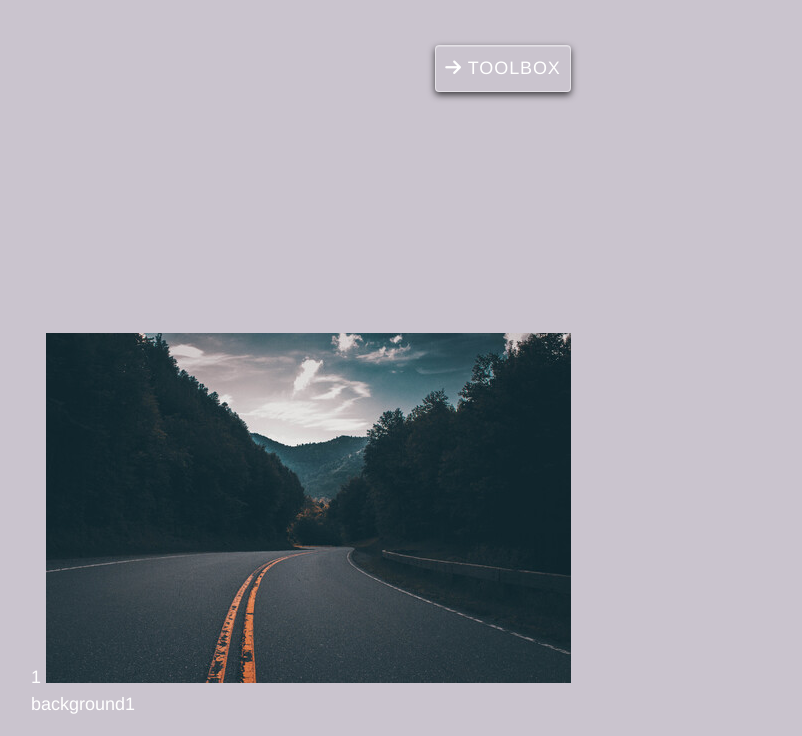
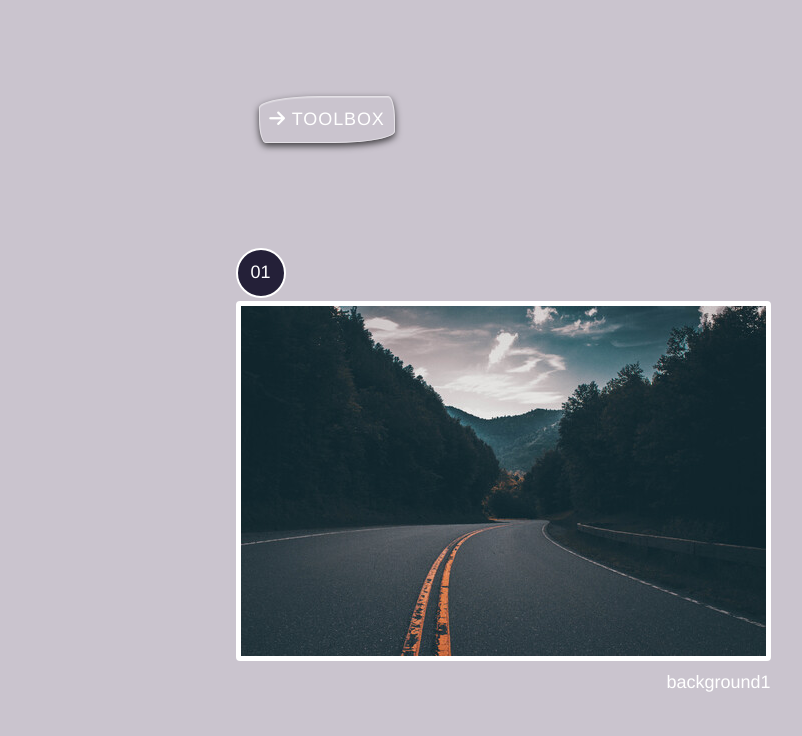
Before and after one commit to Ramzi-B/carrousel_js, a plain HTML site: page index.html in a window 1280 px wide. Shown: the part 81-817 px from the top of the page, without its empty margins (137-939 px from the left). Drawn offline with Linux system fonts and the light colour scheme.

Commit message:
Create function animateSlide make some fix and update css, html

```diff
--- a/css/style.css
+++ b/css/style.css
@@ -34,29 +34,26 @@ header h1 {
 }
 
 .toolbox-wrapper,
-.toolbox-navbar {
+.toolbox-trigger,
+.toolbox {
     display: flex;
     justify-content: center;
     align-items: center;
     padding: 2em;
 }
-.toolbox {
+.toolbox__navbar {
     position: relative;
 }
-.toolbox ul {
+.toolbox__navbar ul {
     display: flex;
     align-items: center;
     list-style: none;
     padding: 0;
 }
-.toolbox ul li + li {
+.toolbox__navbar ul li + li {
     margin-left: 1.5em;
 }
-.toolbox #box {
-    border: 1px solid rgba(255,255,255, .3);
-    padding: 1em;
-}
-.toolbox #box {
+.toolbox__navbar #toolbox__navbar__buttons {
   -webkit-transform: scale(0.5);
   -ms-transform: scale(0);
   transform: scale(0.5);
@@ -65,7 +62,7 @@ header h1 {
   -ms-transition: all .3s;
   transition: all .3s;
 }
-.toolbox #box.openbox {
+.toolbox__navbar #toolbox__navbar__buttons.openbox {
   -webkit-transform: scale(1);
   -ms-transform: scale(1);
   transform: scale(1);
@@ -89,9 +86,9 @@ a.btn {
     overflow: hidden;
     background: transparent;
     color: #FFF;
-    -moz-border-radius: 0.4rem;
-    -webkit-border-radius: 0.4rem;
-    border-radius: 0.4rem;
+    -moz-border-radius: 45% 5% / 25% 50%;
+    -webkit-border-radius: 45% 5% / 25% 50%;
+    border-radius: 45% 5% / 25% 50%;
     -moz-transition: all 0.3s ease-in-out;
     -o-transition: all 0.3s ease-in-out;
     -webkit-transition: all 0.3s ease-in-out;
@@ -141,3 +138,30 @@ a.btn {
 .btn:hover:after {
     right: 50%;
 } */
+
+.card {
+    display: flex;
+    align-items: center;
+    justify-content: center;
+}
+.slider span {
+    position: relative;
+    display: block;
+    padding: .5em;
+    margin-bottom: 0.2em;
+    width: 50px;
+    height: 50px;
+    border-radius: 50%;
+    text-align: center;
+    background: #242038;
+    border: 2px solid #FFF;
+}
+.slider img {
+    position: relative;
+    border: 5px solid #FFF;
+    border-radius: 0.4rem;
+}
+.slider figcaption {
+    position: relative;
+    text-align: right;
+}
--- a/index.html
+++ b/index.html
@@ -4,7 +4,7 @@
     <meta charset="UTF-8">
     <meta http-equiv="X-UA-Compatible" content="IE=edge">
     <meta name="viewport" content="width=device-width, initial-scale=1.0">
-    <title>Carrousel JS</title>
+    <title>Carrousel</title>
     <!-- Normalize css -->
     <link rel="stylesheet" href="css/normalize.css">
     <!-- Style css -->
@@ -15,16 +15,20 @@
 <body>
 
     <header>
-        <h1>Carrousel JS</h1>
+        <h1>Carrousel</h1>
     </header>
 
+
+
+    <main class="container">
+
         <section class="toolbox-wrapper">
+            <div class="toolbox-trigger">
                 <a class="btn" role="button" href="#" id="toolbox-toggle"><i class="fa fa-arrow-right"></i>&nbsp;Toolbox</a>
-    </section>
-
-    <section class="toolbox-navbar">
-        <nav class="toolbox">
-            <div id="box">
+            </div>
+            <div class="toolbox">
+                <nav class="toolbox__navbar">
+                    <div id="toolbox__navbar__buttons">
                         <ul>
                             <li>
                                 <button class="btn" id="slider-previous" title="image précédente">
@@ -54,15 +58,15 @@
                         </ul>
                     </div>
                 </nav>
+            </div>
         </section>
 
-    <main class="container">
         <div class="card">
 
             <figure id="slider" class="slider">
-                <span></span>
+                <span class="slider__number"></span>
                 <img src="" alt="Photo du carrousel">
-                <figcaption></figcaption>
+                <figcaption class="slider__title"></figcaption>
             </figure>
 
         </div>
--- a/js/carrousel.js
+++ b/js/carrousel.js
@@ -1,57 +1,83 @@
 'use strict';
 
-const KEY_BACKSPACE = 32;
-const KEY_LEFT = 37;
-const KEY_RIGHT = 39;
+const KEY = {
+    BACKSPACE: 32,
+    LEFT: 37,
+    RIGHT: 39
+}
 
 let state;
 let slides = [
     {
         image: './img/background1.jpg',
         legend: 'background1',
-        number: '1'
+        number: '01'
     },
     {
         image: './img/background2.jpg',
         legend: 'background2',
-        number: '2'
+        number: '02'
     },
     {
         image: './img/background3.jpg',
         legend: 'background3',
-        number: '3'
+        number: '03'
     },
     {
         image: './img/background4.jpg',
         legend: 'background4',
-        number: '4'
+        number: '04'
     },
     {
         image: './img/background5.jpg',
         legend: 'background5',
-        number: '5'
+        number: '05'
     },
     {
         image: './img/background6.jpg',
         legend: 'background6',
-        number: '6'
+        number: '06'
     },
     {
         image: './img/background7.jpg',
         legend: 'background7',
-        number: '7'
+        number: '07'
     },
     {
         image: './img/background8.jpg',
         legend: 'background8',
-        number: '8'
+        number: '08'
     },
     {
         image: './img/background9.jpg',
         legend: 'background9',
-        number: '9'
+        number: '09'
     }
 ];
+
+let frames = [
+    {
+        transform: 'scale(.2)',
+        opacity: 0
+    },
+    {
+        opacity: 0.5
+    },
+    {
+        transform: 'scale(1)',
+        opacity: 1
+    }
+];
+
+let target = document.querySelector('#slider img');
+
+function animateSlide() {
+    target.animate(frames, {
+        duration: 1000,
+        fill: 'backwards',
+        easing: 'ease-in-out'
+    });
+}
 
 function updateSlider() {
     let sliderNumber, sliderImage, sliderLegend;
@@ -63,6 +89,7 @@ function updateSlider() {
     sliderNumber.textContent = slides[state.index].number;
     sliderImage.src = slides[state.index].image;
     sliderLegend.textContent = slides[state.index].legend;
+    animateSlide()
 }
 
 function toggleToolBox() {
@@ -70,7 +97,7 @@ function toggleToolBox() {
     icon.classList.toggle('fa-arrow-right');
     icon.classList.toggle('fa-arrow-down');
 
-    document.querySelector('.toolbox div').classList.toggle('openbox');
+    document.querySelector('.toolbox__navbar #toolbox__navbar__buttons').classList.toggle('openbox');
 }
 
 function sliderPrevious() {
@@ -136,15 +163,15 @@ function sliderRandom() {
 
 function sliderKeyUp(event) {
     switch (event.keyCode) {
-        case KEY_RIGHT:
+        case KEY.RIGHT:
             sliderNext();
             break;
 
-        case KEY_LEFT:
+        case KEY.LEFT:
             sliderPrevious();
             break;
 
-        case KEY_BACKSPACE:
+        case KEY.BACKSPACE:
             sliderPlay();
             break;
     }
```
Lines whose indentation alone changed are shown as unchanged.
